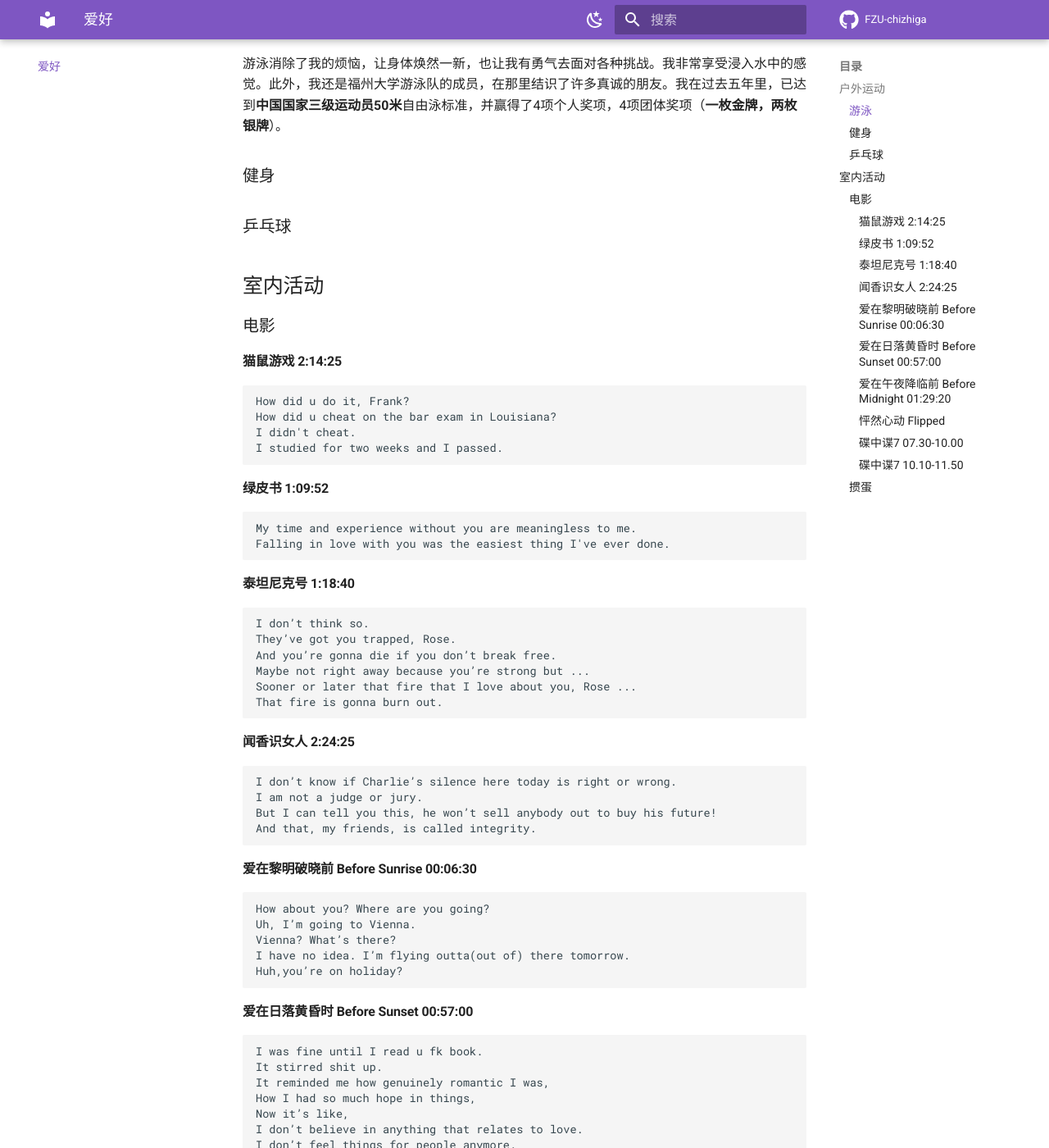
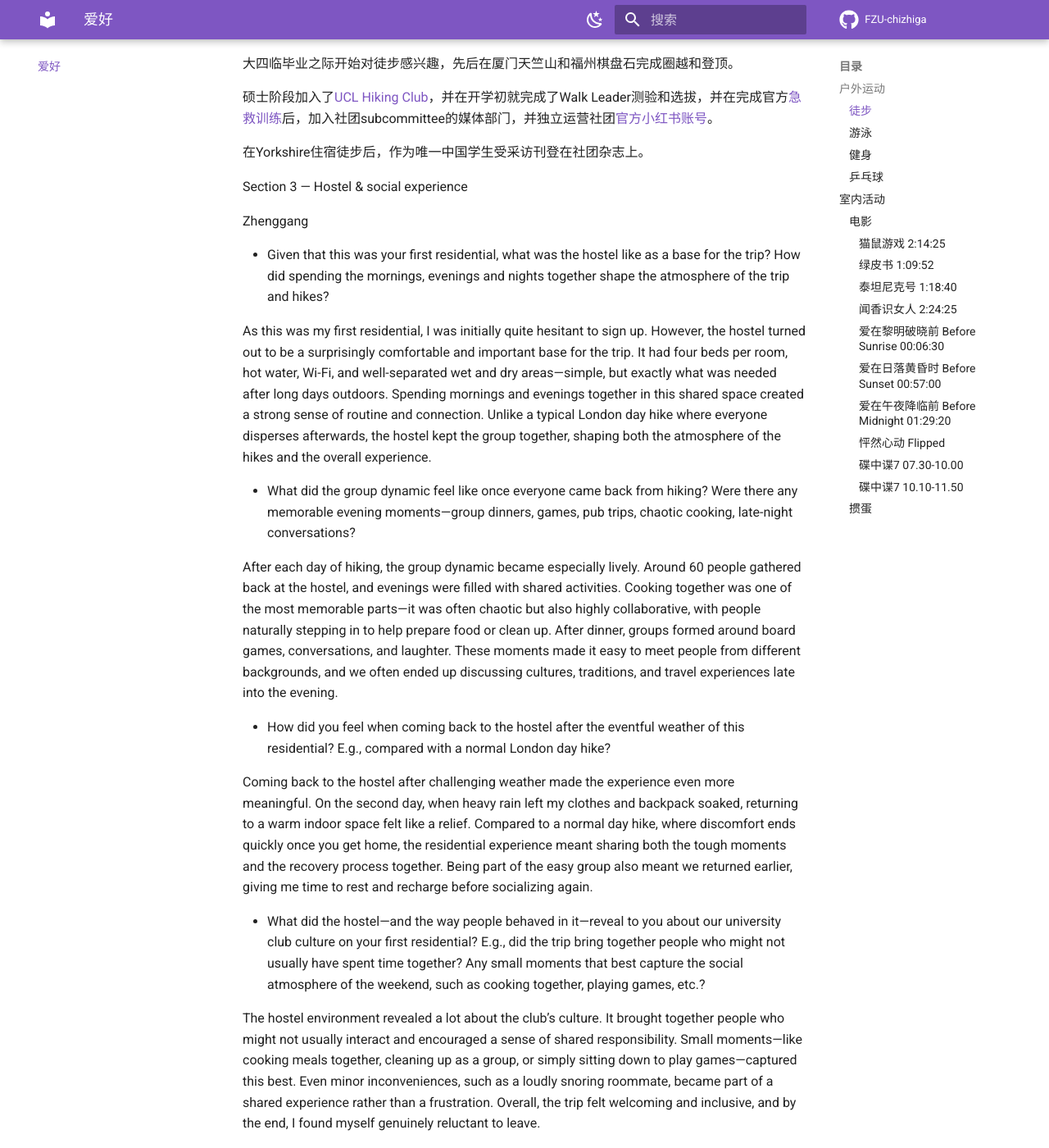
Before and after one commit to CHIZHIGA/chizhiga.github.io, an MkDocs documentation site: the page built from docs/about/hobbies/hobbies.md, in a window 1280 px wide and 1400 px high, scrolled down 260 px. Shown: the whole window at 82% size. Built offline with MkDocs 1.6.1 and Material for MkDocs 9.7.7, drawn with Linux system fonts in a browser that asks for light colours; comment, search, counter and statistics services are not loaded.

Commit message:
hobbies_hiking

```diff
--- a/docs/about/hobbies.md
+++ b/docs/about/hobbies/hobbies.md
@@ -1,7 +1,38 @@
 # 爱好
 ## 户外运动
+### 徒步
+
+大四临毕业之际开始对徒步感兴趣，先后在厦门天竺山和福州棋盘石完成圈越和登顶。
+
+硕士阶段加入了[UCL Hiking Club](https://linktr.ee/uclhiking)，并在开学初就完成了Walk Leader测验和选拔，并在完成官方[急救训练](Zhenggang.pdf)后，加入社团subcommittee的媒体部门，并独立运营社团[官方小红书账号](https://xhslink.com/m/44hAhvydQE5)。
+
+在Yorkshire住宿徒步后，作为唯一中国学生受采访刊登在社团杂志上。
+
+Section 3 — Hostel & social experience
+
+Zhenggang
+
+- Given that this was your first residential, what was the hostel like as a base for the trip? How did spending the mornings, evenings and nights together shape the atmosphere of the trip and hikes?
+
+As this was my first residential, I was initially quite hesitant to sign up. However, the hostel turned out to be a surprisingly comfortable and important base for the trip. It had four beds per room, hot water, Wi-Fi, and well-separated wet and dry areas—simple, but exactly what was needed after long days outdoors. Spending mornings and evenings together in this shared space created a strong sense of routine and connection. Unlike a typical London day hike where everyone disperses afterwards, the hostel kept the group together, shaping both the atmosphere of the hikes and the overall experience.
+
+- What did the group dynamic feel like once everyone came back from hiking? Were there any memorable evening moments—group dinners, games, pub trips, chaotic cooking, late-night conversations?
+
+After each day of hiking, the group dynamic became especially lively. Around 60 people gathered back at the hostel, and evenings were filled with shared activities. Cooking together was one of the most memorable parts—it was often chaotic but also highly collaborative, with people naturally stepping in to help prepare food or clean up. After dinner, groups formed around board games, conversations, and laughter. These moments made it easy to meet people from different backgrounds, and we often ended up discussing cultures, traditions, and travel experiences late into the evening.
+
+- How did you feel when coming back to the hostel after the eventful weather of this residential? E.g., compared with a normal London day hike?
+
+Coming back to the hostel after challenging weather made the experience even more meaningful. On the second day, when heavy rain left my clothes and backpack soaked, returning to a warm indoor space felt like a relief. Compared to a normal day hike, where discomfort ends quickly once you get home, the residential experience meant sharing both the tough moments and the recovery process together. Being part of the easy group also meant we returned earlier, giving me time to rest and recharge before socializing again.
+
+- What did the hostel—and the way people behaved in it—reveal to you about our university club culture on your first residential? E.g., did the trip bring together people who might not usually have spent time together? Any small moments that best capture the social atmosphere of the weekend, such as cooking together, playing games, etc.?
+
+The hostel environment revealed a lot about the club’s culture. It brought together people who might not usually interact and encouraged a sense of shared responsibility. Small moments—like cooking meals together, cleaning up as a group, or simply sitting down to play games—captured this best. Even minor inconveniences, such as a loudly snoring roommate, became part of a shared experience rather than a frustration. Overall, the trip felt welcoming and inclusive, and by the end, I found myself genuinely reluctant to leave.
+
 ### 游泳
 游泳消除了我的烦恼，让身体焕然一新，也让我有勇气去面对各种挑战。我非常享受浸入水中的感觉。此外，我还是福州大学游泳队的成员，在那里结识了许多真诚的朋友。我在过去五年里，已达到**中国国家三级运动员50米**自由泳标准，并赢得了4项个人奖项，4项团体奖项（**一枚金牌，两枚银牌**）。
+
+![福州大学游泳队](5.jpg)
+
 ### 健身
 ### 乒乓球
 ## 室内活动
--- a/mkdocs.yml
+++ b/mkdocs.yml
@@ -16,7 +16,7 @@ nav:
       - 10. MySQL: mk//study_records/software_engineering/MySQL.md
       - 11. JavaWeb: mk/study_records/software_engineering/JavaWeb.md
   - 奖项: about/awards.md
-  - 爱好: about/hobbies.md
+  - 爱好: about/hobbies/hobbies.md
 
 
 
```
Also changed, not shown: docs/about/hobbies/5.jpg (added), 1 other file.
